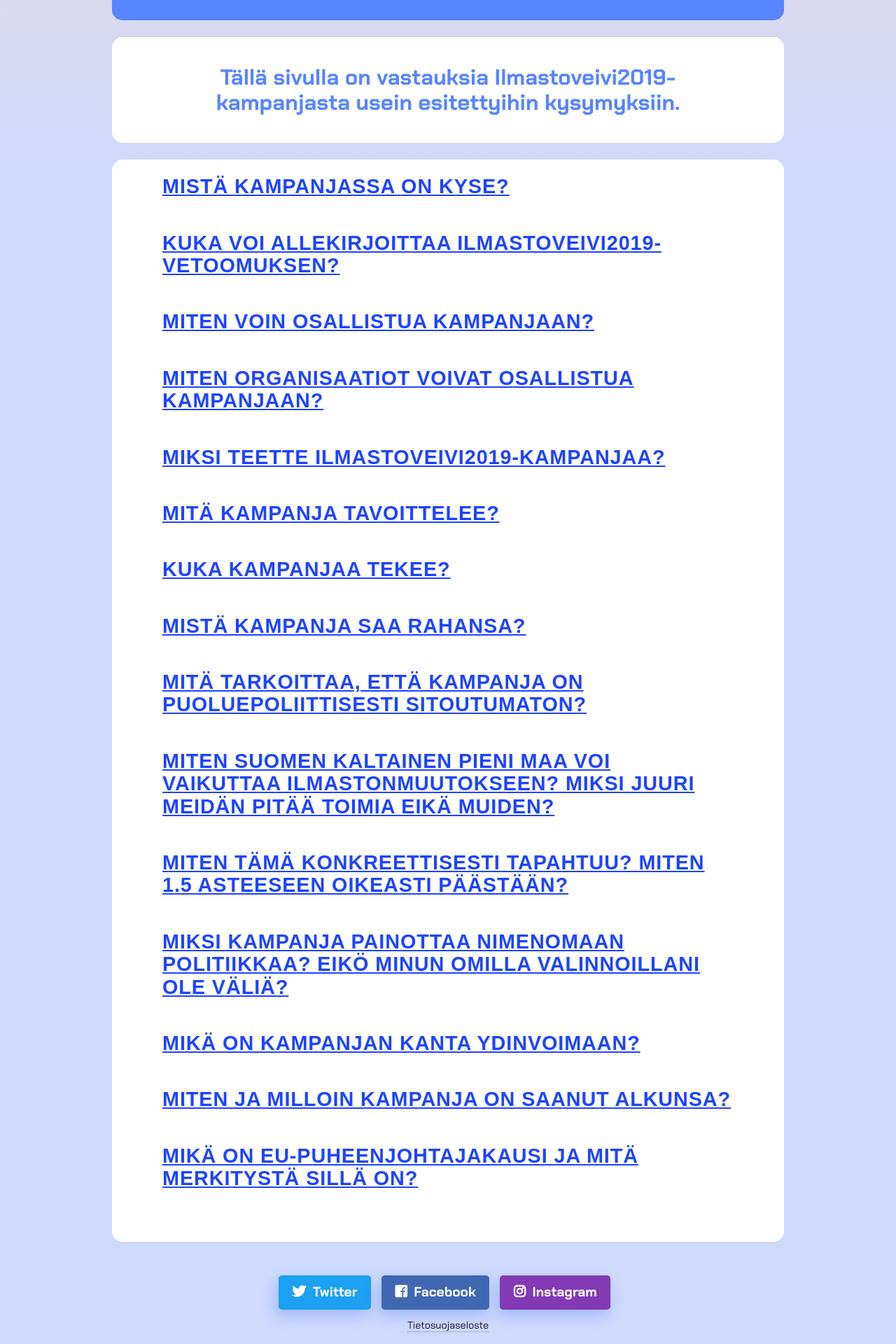
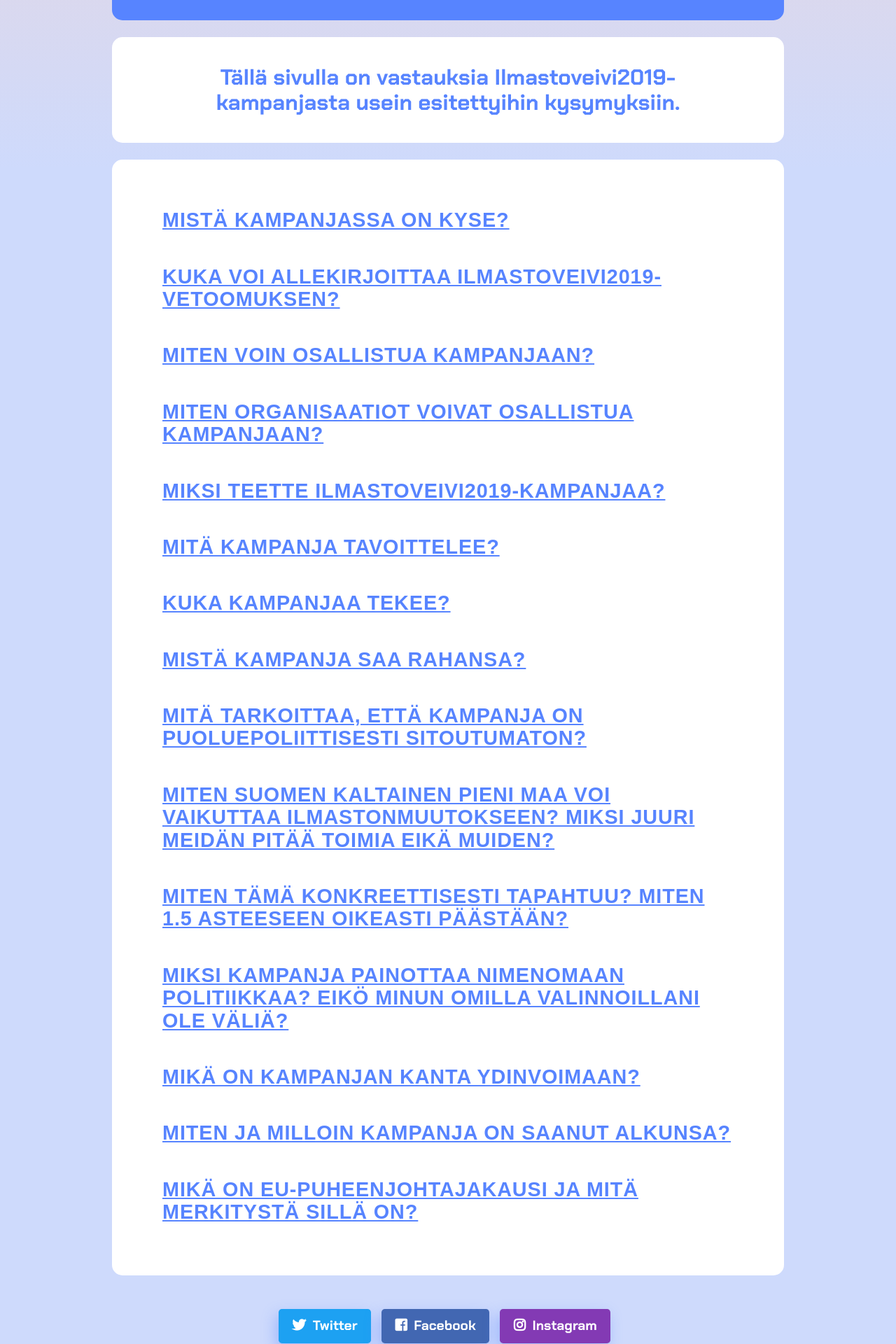
Before and after one commit to ilmastoveivi/ilmastoveivi.github.io, a Jekyll site: the page built from ukk.md, in a window 1280 px wide. Shown: the part 608-2528 px from the top of the page at 70% size. Built offline with Jekyll 4.4.1, drawn with Linux system fonts in a browser that asks for light colours; nearby versions of some CDN libraries; some web fonts are replaced.

Commit message:
Small style changes to info pages

```diff
--- a/_data/menu/fi.yml
+++ b/_data/menu/fi.yml
@@ -9,7 +9,7 @@
       link: /kampanja
     - name: Usein kysytyt kysymykset
       link: /ukk
-    - name: Materiaaleja
+    - name: Materiaalit
       link: /materiaalit
     - name: Yhteystiedot
       link: /yhteystiedot
--- a/_sass/main.scss
+++ b/_sass/main.scss
@@ -600,6 +600,9 @@ p {
 }
 .faq-container {
   margin-bottom: 2em;
+  &:first-child {
+    margin-top: 2em;
+  }
   >a {
     margin: 0.75em 0 .5em 0;
     line-height: 1;
@@ -615,6 +618,7 @@ p {
   a {
     background-color: transparent;
     text-decoration: underline;
+    color: $color-text;
   }
   #usage-policy-text {
     padding-top: 2em;
@@ -622,6 +626,9 @@ p {
   }
   .contact-list-title {
     font-weight: $heading-weight
+  }
+  section h3:not(:first-child) {
+    margin-top: 1.75em;
   }
 }
 
```
